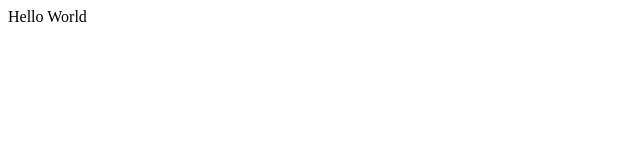
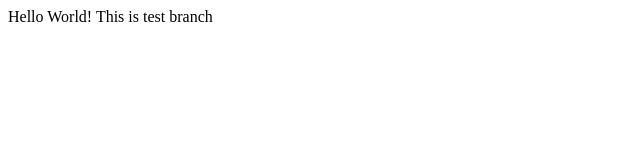
Before and after one commit to Annsuna/FSDClass1, a plain HTML site: page index.html in a window 1280 px wide. Shown: the whole page, without its empty margins (0-640 px from the left). Drawn offline with Linux system fonts and the light colour scheme.

Commit message:
branch commit

```diff
--- a/index.html
+++ b/index.html
@@ -1,3 +1,4 @@
+
 <!DOCTYPE html>
 <html lang="en">
 <head>
@@ -6,6 +7,6 @@
     <title>Document</title>
 </head>
 <body>
-    Hello World
+    Hello World! This is test branch
 </body>
 </html>
```
